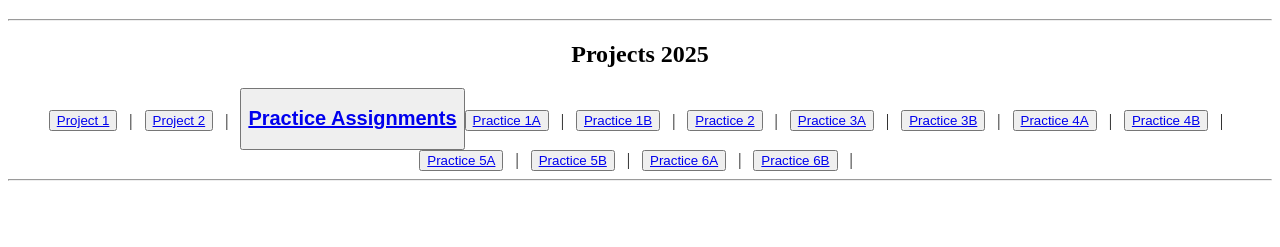
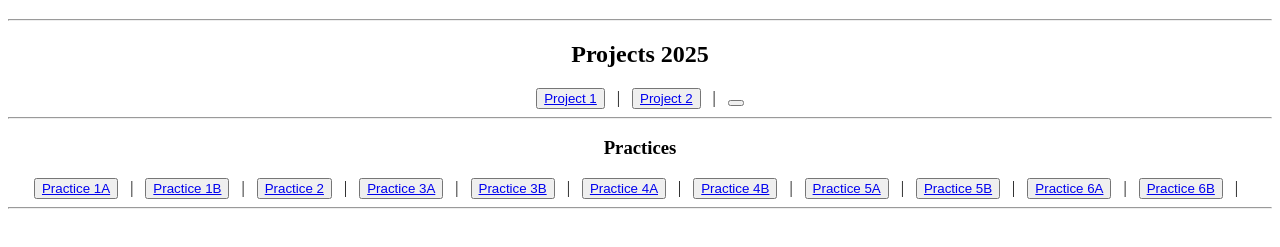
Before and after one commit to Chanman14/INFO2420, a plain HTML site: page index.htm in a window 1280 px wide. Shown: the part 61-308 px from the top of the page. Drawn offline with Linux system fonts and the light colour scheme.

Commit message:
Fixed Index HTML

```diff
--- a/index.htm
+++ b/index.htm
@@ -14,11 +14,12 @@
 &nbsp;&nbsp;|&nbsp;&nbsp;
 <button><a href="Projects/project2/aboutus.html" target="_blank">Project 2</a></button>
 &nbsp;&nbsp;|&nbsp;&nbsp;
-<button><a href="Projects/project3/RentAPet
-
+<button><a href="Projects/project3/RentAPet"> </a></button>
 
 <hr />
-<h2>Practice Assignments</h2>
+
+<h3>Practices</h3>
+
 <button><a href="Practices/HTMLPractice1A/bistrochandlerash.html" target="_blank">Practice 1A</a></button>
 &nbsp;&nbsp;|&nbsp;&nbsp;
 <button><a href="Practices/HTMLPractice1B/indexHTML1B-ChandlerAsh.html" target="_blank">Practice 1B</a></button>
```
